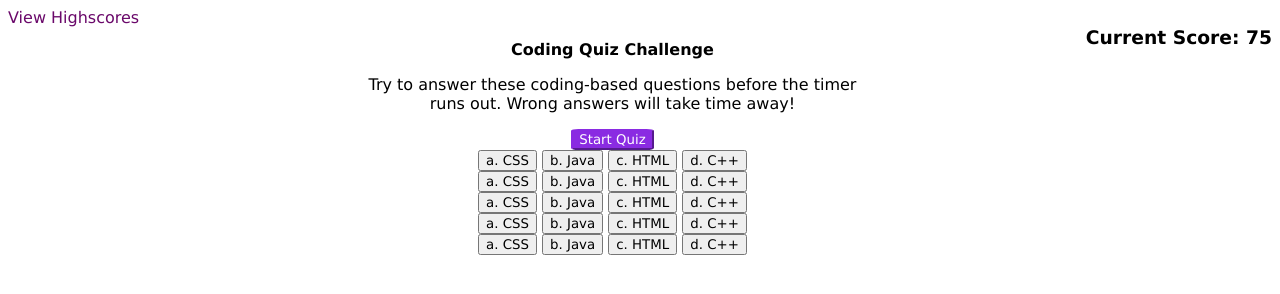
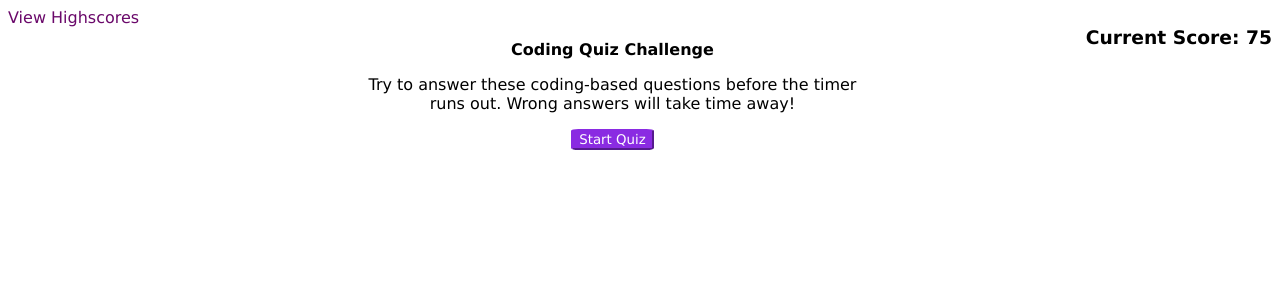
Before and after one commit to rtcottle/quiz-with-timer, a plain HTML site: page index.html in a window 1280 px wide. Drawn offline with Linux system fonts and the light colour scheme.

Commit message:
made quiz questions disappear from home screen

```diff
--- a/index.html
+++ b/index.html
@@ -31,56 +31,55 @@
           </div>
           <!-- TODO: answer all of these questions  -->
           <div>
-            <header id="question1" class="hidden">
+            <header id="question2" class="hidden">
               ___are used to initiate an event in JavaScript
           </div>
           <div>
-            <header id="question1" class="hidden">
+            <header id="question3" class="hidden">
               Selectors in CSS are important because___.
             </header>
           </div>
           <div>
-            <header id="question1" class="hidden">
-              What is the page selector in CSS?
+            <header id="question4" class="hidden">
+              What is the page/universal selector in CSS?
             </header>
           </div>
           <div>
-            <header id="question1" class="hidden">
+            <header id="question5" class="hidden">
               JavaScript is a type of Java.
             </header>
           </div>
         </div>
         <!-- TODO: add answers  -->
         <div class="answers">
-          <div class="answers1">
+          <div id="answers1" class="hidden">
             <button class="false">a. CSS</button>
             <button class="false">b. Java</button>
             <button class="true">c. HTML</button>
             <button class="false">d. C++</button>
           </div>
-          <div class="answers2">
-            <button class="false">a. CSS</button>
-            <button class="false">b. Java</button>
-            <button class="true">c. HTML</button>
-            <button class="false">d. C++</button>
+          <div id="answers2" class="hidden">
+            <button class="false">a. Functions</button>
+            <button class="true">b. Event Listeners</button>
+            <button class="false">c. Timers</button>
+            <button class="false">d. For loops</button>
           </div>
-          <div class="answers3">
-            <button class="false">a. CSS</button>
-            <button class="false">b. Java</button>
-            <button class="true">c. HTML</button>
-            <button class="false">d. C++</button>
+          <div id="answers3" class="hidden">
+            <button class="false">a. they provide colors</button>
+            <button class="false">b. they are my favorite</button>
+            <button class="true">c. they target specific elements</button>
+            <button class="false">d. they actually don't matter</button>
           </div>
-          <div class="answers4">
-            <button class="false">a. CSS</button>
-            <button class="false">b. Java</button>
-            <button class="true">c. HTML</button>
-            <button class="false">d. C++</button>
+          <div id="answers4" class="hidden">
+            <button class="false">a. :</button>
+            <button class="false">b. ()</button>
+            <button class="false">c. &</button>
+            <button class="true">d. *</button>
           </div>
-          <div class="answers5">
-            <button class="false">a. CSS</button>
-            <button class="false">b. Java</button>
-            <button class="true">c. HTML</button>
-            <button class="false">d. C++</button>
+          <div id="answers5" class="hidden">
+            <button class="true">a. True</button>
+            <button class="false">b. False</button>
+
           </div>
         </div>
         <!-- TODO: add heading element and paragraph element as well as start button -->
```
